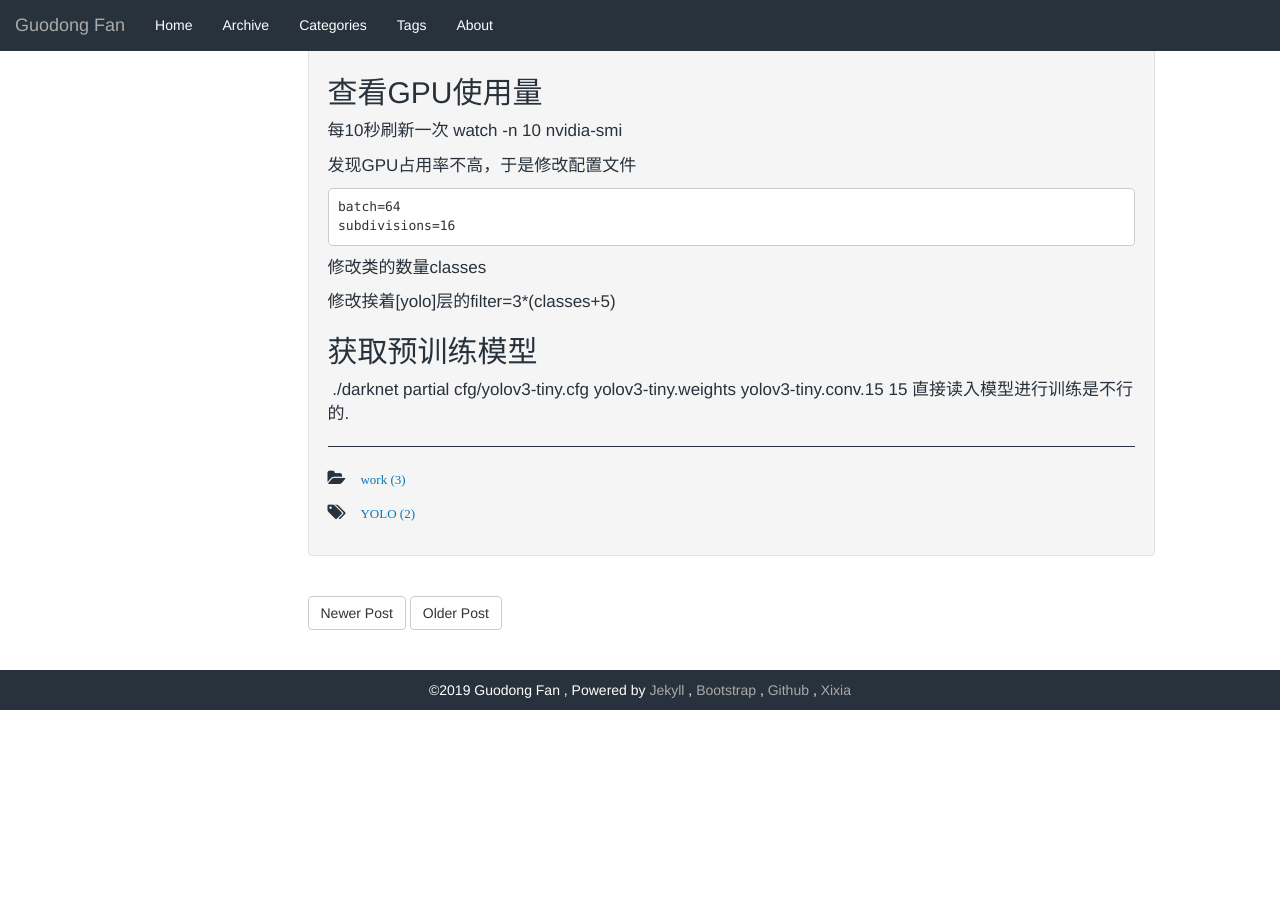
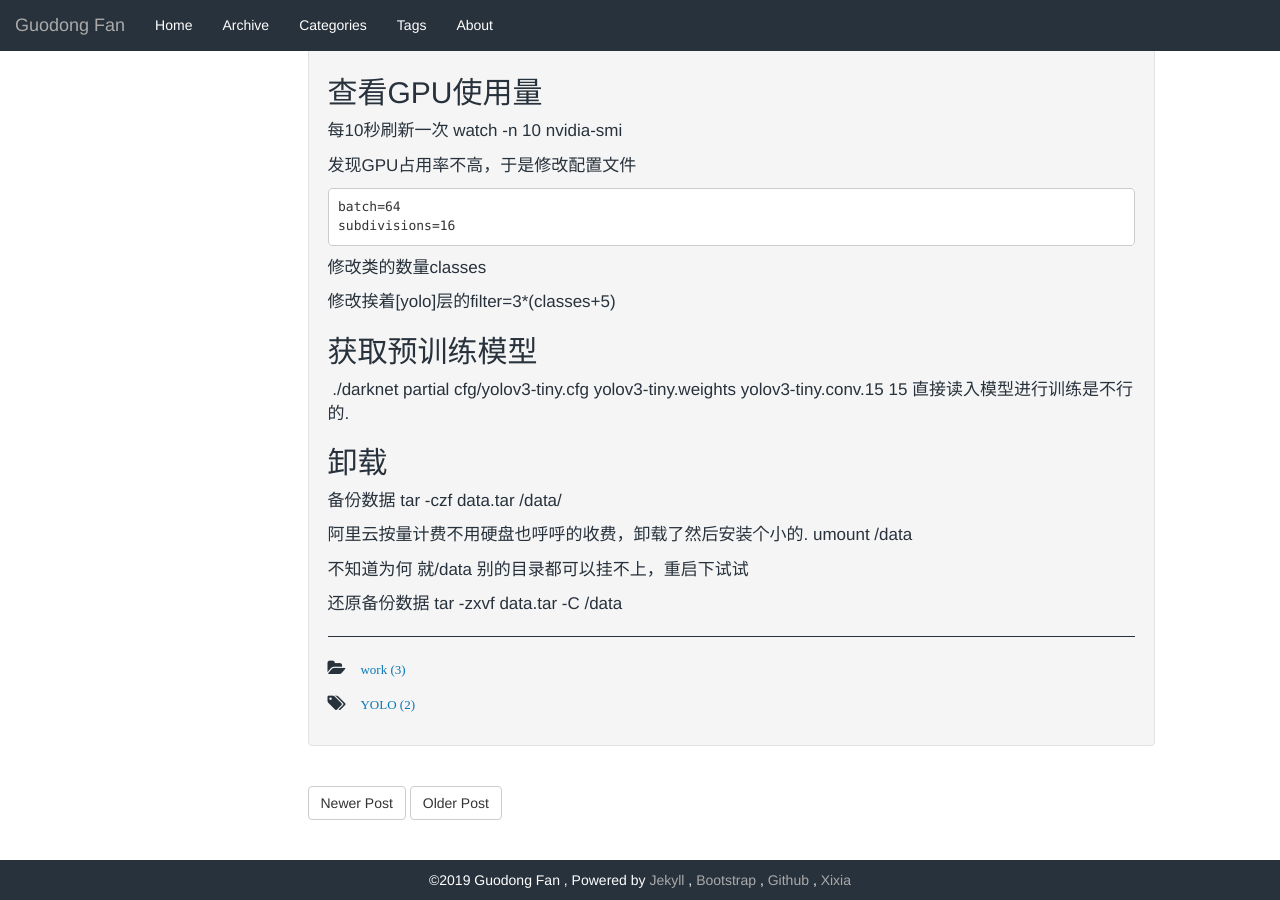
Before and after one commit to GuodongFan/GuodongFan.github.io, a Jekyll site: the page built from _posts/2019-08-05-Train-Yolov3.md, in a window 1280 px wide and 900 px high, scrolled down 2169 px. Built offline with Jekyll 4.4.1, drawn with Linux system fonts in a browser that asks for light colours; our own code applies the rules of GitHub Pages for plain Markdown files; before the commit the page ends 2879 px from its top, so only the background shows below that.

Commit message:
Update 2019-08-05-Train-Yolov3.md

```diff
--- a/_posts/2019-08-05-Train-Yolov3.md
+++ b/_posts/2019-08-05-Train-Yolov3.md
@@ -139,3 +139,16 @@ subdivisions=16
 
  ./darknet partial cfg/yolov3-tiny.cfg yolov3-tiny.weights yolov3-tiny.conv.15 15
 直接读入模型进行训练是不行的.
+
+## 卸载
+
+备份数据
+tar -czf data.tar /data/
+
+阿里云按量计费不用硬盘也呼呼的收费，卸载了然后安装个小的.
+umount /data
+
+不知道为何 就/data 别的目录都可以挂不上，重启下试试
+
+还原备份数据
+tar -zxvf data.tar -C /data
```
